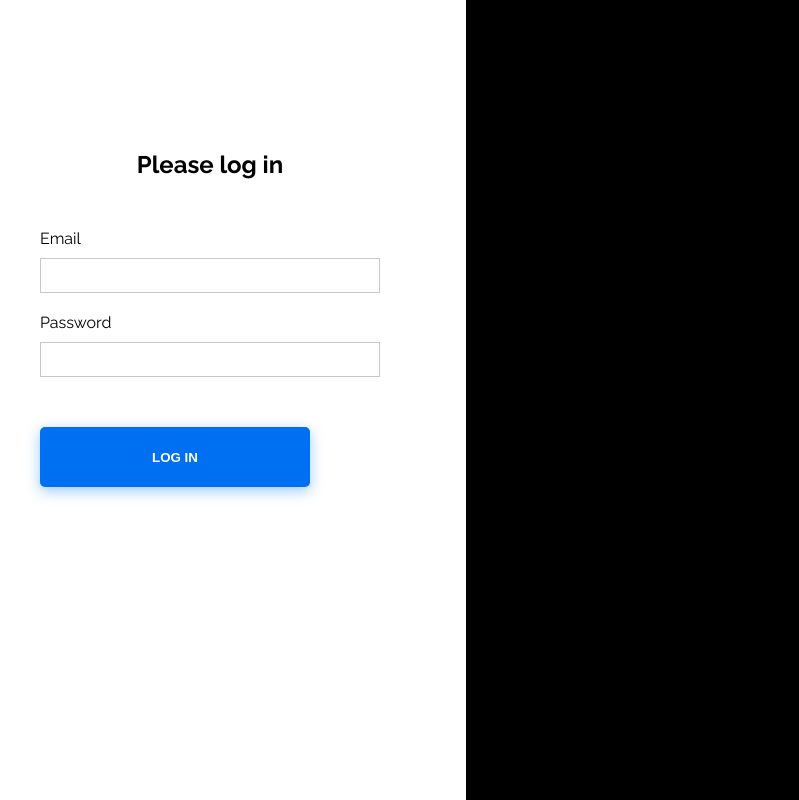
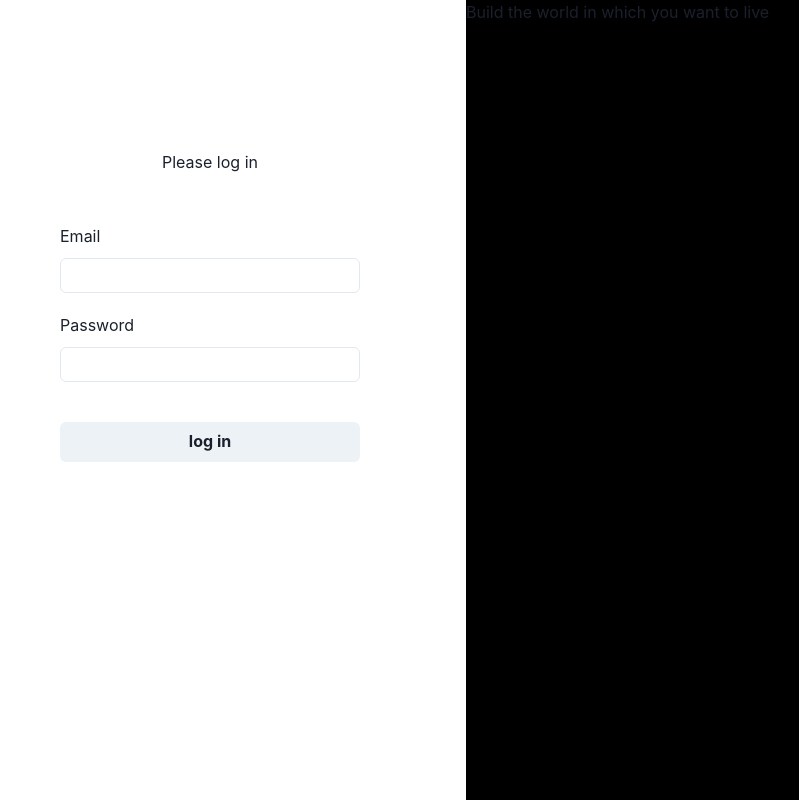
Before and after one commit to YosefBlandin/portfolio, a Next.js app: page /admin in a window 1280 px wide. Shown: the whole page, without its empty margins (46-845 px from the left). Built offline with nearby package versions, Linux system fonts and the light colour scheme.

Commit message:
add: chakra UI

```diff
--- a/components/Button/index.tsx
+++ /dev/null
@@ -1,41 +0,0 @@
-import { FC, HTMLAttributes } from 'react'
-import { TailSpin } from 'react-loader-spinner'
-import styles from './styles.module.css'
-
-interface iButton extends HTMLAttributes<HTMLButtonElement> {
-  loading: boolean
-  title: string
-  color?: string
-  icon?: string
-}
-
-export const Button: FC<iButton> = ({ loading, title, icon, color }, props) => {
-  return (
-    <button
-      {...props}
-      className={styles.button}
-      style={{
-        backgroundColor: color === 'black' ? '#000' : '#0070f3',
-        boxShadow:
-          color === 'black'
-            ? '0 4px 14px 0 rgb(0 0 0 / 39%)'
-            : '0 4px 14px 0 rgb(0 118 255 / 39%)'
-      }}
-    >
-      {loading ? (
-        <TailSpin color='rgb(255, 255, 255)' width={28} />
-      ) : (
-        <>
-          {icon ? (
-            <>
-              {icon}
-              {title}
-            </>
-          ) : (
-            title
-          )}
-        </>
-      )}
-    </button>
-  )
-}
--- a/components/Button/styles.module.css
+++ /dev/null
@@ -1,28 +0,0 @@
-.button {
-  display: flex;
-  align-items: center;
-  justify-content: center;
-  width: 270px;
-  height: 60px;
-  margin-top: 30px;
-  border: none;
-  font-weight: bold;
-  color: #fff;
-  cursor: pointer;
-  text-transform: uppercase;
-  transition: 0.27s ease-in-out;
-  border-radius: 5px;
-  font-weight: 900;
-}
-
-@media screen and (min-width: 1440px) {
-  .button {
-    font-size: 0.9rem;
-  }
-}
-
-@media screen and (min-width: 1920px) {
-  .button {
-    width: 300px;
-  }
-}
--- /dev/null
+++ b/components/ButtonComponent/index.tsx
@@ -0,0 +1,22 @@
+import { FC, HTMLAttributes } from 'react'
+import { Button } from '@chakra-ui/react'
+
+interface iButton extends HTMLAttributes<HTMLButtonElement> {
+  loading: boolean
+  title: string
+  color?: string
+  icon?: string
+  size?: {
+    base?: string
+    md?: string
+    lg?: string
+    xl?: string
+  }
+}
+
+export const ButtonComponent: FC<iButton> = (
+  { loading, title, icon, color, size },
+  props
+) => {
+  return <Button {...props}>{title}</Button>
+}
--- a/components/InputForm/index.tsx
+++ b/components/InputForm/index.tsx
@@ -1,19 +1,20 @@
-import { FC, HTMLAttributes } from "react";
-import styles from "./styles.module.css";
+import { FC, HTMLAttributes } from 'react'
+import { Input } from '@chakra-ui/react'
+import styles from './styles.module.css'
 
 interface iLabelProps extends HTMLAttributes<HTMLLabelElement> {
-  htmlFor: string;
+  htmlFor: string
 }
 
 export const InputForm: FC<{
-  labelProps: iLabelProps;
-  inputProps: HTMLAttributes<HTMLInputElement>;
-  labelTitle: string;
+  labelProps: iLabelProps
+  inputProps: HTMLAttributes<HTMLInputElement>
+  labelTitle: string
 }> = ({ labelProps, inputProps, labelTitle }) => {
   return (
     <div className={styles.inputFormContainer}>
       <label {...labelProps}>{labelTitle}</label>
-      <input {...inputProps} />
+      <Input variant={'outline'} {...inputProps} />
     </div>
-  );
-};
+  )
+}
--- a/components/InputForm/styles.module.css
+++ b/components/InputForm/styles.module.css
@@ -11,10 +11,4 @@
   margin-bottom: 10px;
   height: 35px;
   padding-left: 5px;
-  border: 1.2px solid rgb(200, 200, 200);
-  transition: 0.2s ease-in;
 }
-
-.inputFormContainer input:hover {
-  outline: 1px solid purple;
-}
--- a/components/LoginForm/index.tsx
+++ b/components/LoginForm/index.tsx
@@ -1,40 +1,40 @@
-import { FormEvent, SyntheticEvent, useState } from "react";
-import { Button } from "../Button";
-import { InputForm } from "../InputForm";
-import styles from "./styles.module.css";
+import { FormEvent, SyntheticEvent, useState } from 'react'
+import { ButtonComponent } from '../ButtonComponent'
+import { InputForm } from '../InputForm'
+import styles from './styles.module.css'
 
 export const LoginForm = () => {
-  const [emailValue, setEmailValue] = useState<string>("");
-  const [passwordValue, setPasswordValue] = useState<string>("");
-  console.log("EMAIL VALUE", emailValue);
-  console.log("PASSWORD VALUE", passwordValue);
+  const [emailValue, setEmailValue] = useState<string>('')
+  const [passwordValue, setPasswordValue] = useState<string>('')
+  console.log('EMAIL VALUE', emailValue)
+  console.log('PASSWORD VALUE', passwordValue)
   const emailInputProps = {
     labelProps: {
-      htmlFor: "email",
+      htmlFor: 'email'
     },
     inputProps: {
-      name: "email",
+      name: 'email',
       value: emailValue,
       onChange: (e: FormEvent<HTMLInputElement>) =>
-        setEmailValue(e.currentTarget.value),
-    },
-  };
+        setEmailValue(e.currentTarget.value)
+    }
+  }
   const passwordInputProps = {
     labelProps: {
-      htmlFor: "password",
+      htmlFor: 'password'
     },
     inputProps: {
-      name: "password",
+      name: 'password',
       value: passwordValue,
       onChange: (e: FormEvent<HTMLInputElement>) =>
-        setPasswordValue(e.currentTarget.value),
-    },
-  };
+        setPasswordValue(e.currentTarget.value)
+    }
+  }
   return (
     <form className={styles.loginForm}>
-      <InputForm {...emailInputProps} labelTitle="Email" />
-      <InputForm {...passwordInputProps} labelTitle="Password" />
-      <Button title="log in" loading={false} />
+      <InputForm {...emailInputProps} labelTitle='Email' />
+      <InputForm {...passwordInputProps} labelTitle='Password' />
+      <ButtonComponent title='log in' loading={false} />
     </form>
-  );
-};
+  )
+}
--- a/components/LoginForm/styles.module.css
+++ b/components/LoginForm/styles.module.css
@@ -2,6 +2,6 @@
   display: flex;
   flex-direction: column;
   width: 100%;
-  max-width: 340px;
+  max-width: 300px;
   row-gap: 10px;
 }
--- a/pages/_app.tsx
+++ b/pages/_app.tsx
@@ -1,8 +1,14 @@
 import '../styles/globals.css'
-import type { AppProps } from 'next/app'
+import { AppProps } from 'next/app'
+import { ChakraProvider } from '@chakra-ui/react'
+import { theme } from '../styles/theme'
 
-function MyApp({ Component, pageProps }: AppProps) {
-  return <Component {...pageProps} />
+function MyApp ({ Component, pageProps }: AppProps) {
+  return (
+    <ChakraProvider theme={theme}>
+      <Component {...pageProps} />
+    </ChakraProvider>
+  )
 }
 
 export default MyApp
--- /dev/null
+++ b/styles/theme.ts
@@ -0,0 +1,28 @@
+import { extendTheme } from '@chakra-ui/react'
+
+export const theme = extendTheme({
+  components: {
+    Button: {
+      baseStyle: {
+        fontWeight: 'bold',
+        color: '#fff',
+        height: { base: '45px' },
+        maxWidth: { base: '270px', md: '300px' },
+        width: '100%',
+        marginTop: '20px',
+        _hover: { boxShadow: '0 0 0 0' }
+      },
+      variants: {
+        primary: {
+          backgroundColor: '#0070f3',
+          _hover: { boxShadow: '0 0 0 0' },
+          boxShadow: '0 4px 14px 0 rgb(0 118 255 / 39%)'
+        },
+        secondary: {
+          backgroundColor: '#000',
+          boxShadow: '0 4px 14px 0 rgb(0 0 0 / 39%)'
+        }
+      }
+    }
+  }
+})
```
Also changed, not shown: package.json (+7 -5 lines), pages/index.tsx (+72 -52 lines), styles/Home.module.css (+3 -27 lines), 2 other files (tests, documents, lock files or other folders).
